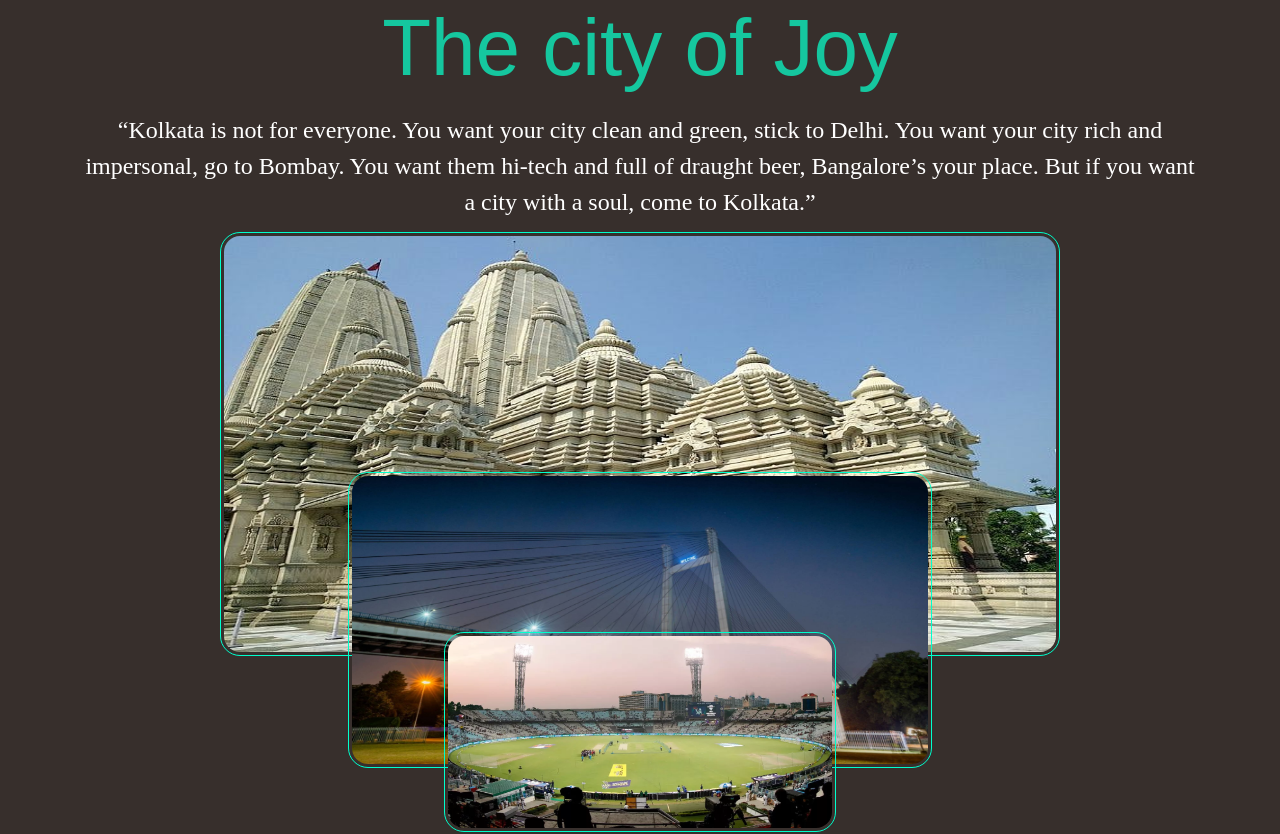
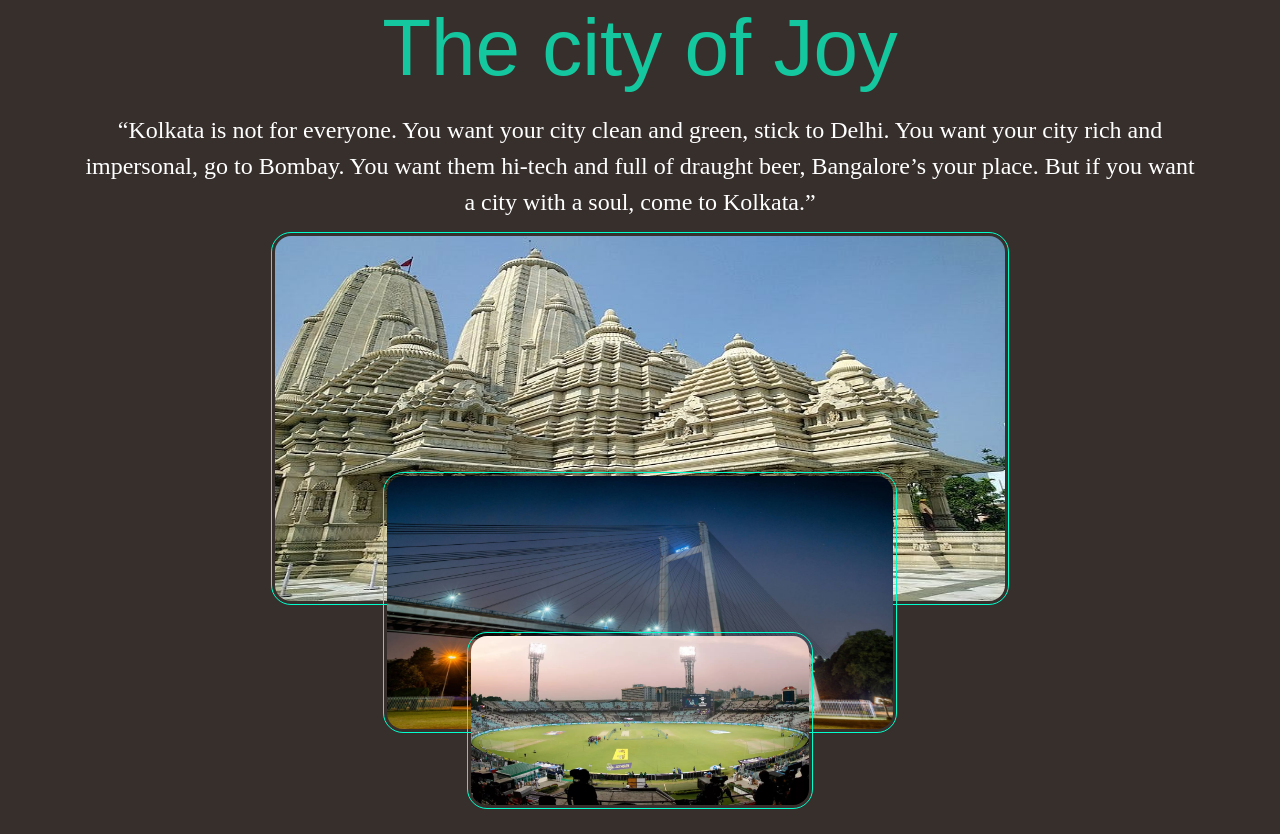
Before and after one commit to WebdevAtanu/ohkolkata-react, a React (Create React App) app: page / in a window 1280 px wide. Shown: the top 834 px of the page. Built offline with nearby package versions, Linux system fonts and the light colour scheme; a web font is replaced by a local one.

Commit message:
Update style.css

```diff
--- a/src/Routes/style.css
+++ b/src/Routes/style.css
@@ -39,10 +39,11 @@ h3 {
 
 	.images {
 		height: 100vh;
+    width:100%;
 	}
 
 	#i1 {
-		width: 65vw;
+		width: 65%;
 		aspect-ratio: 1/0.5;
 		transition: all 0.5s ease;
 
@@ -54,7 +55,7 @@ h3 {
 	}
 
 	#i2 {
-		width: 45vw;
+		width: 45%;
 		aspect-ratio: 1/0.5;
 		top: 15rem;
 		transition: all 0.5s ease;
@@ -67,7 +68,7 @@ h3 {
 	}
 
 	#i3 {
-		width: 30vw;
+		width: 30%;
 		aspect-ratio: 1/0.5;
 		top: 25rem;
 		transition: all 0.5s ease;
```
